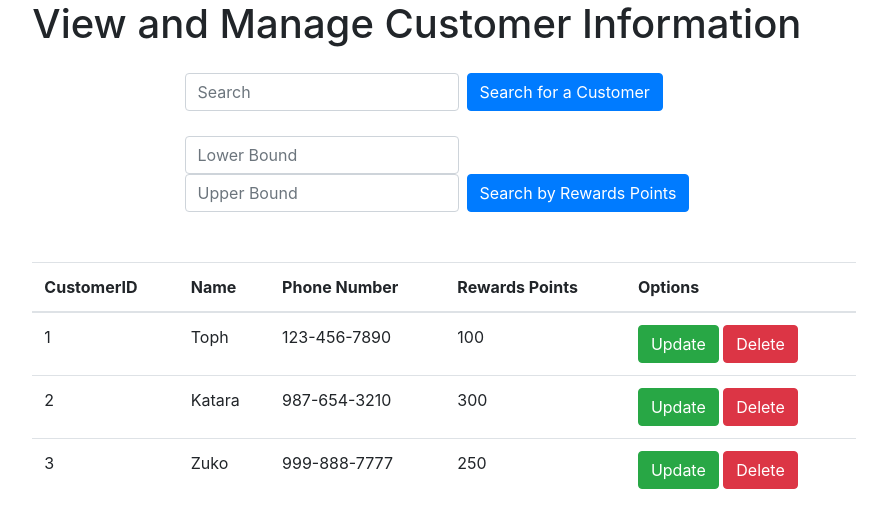
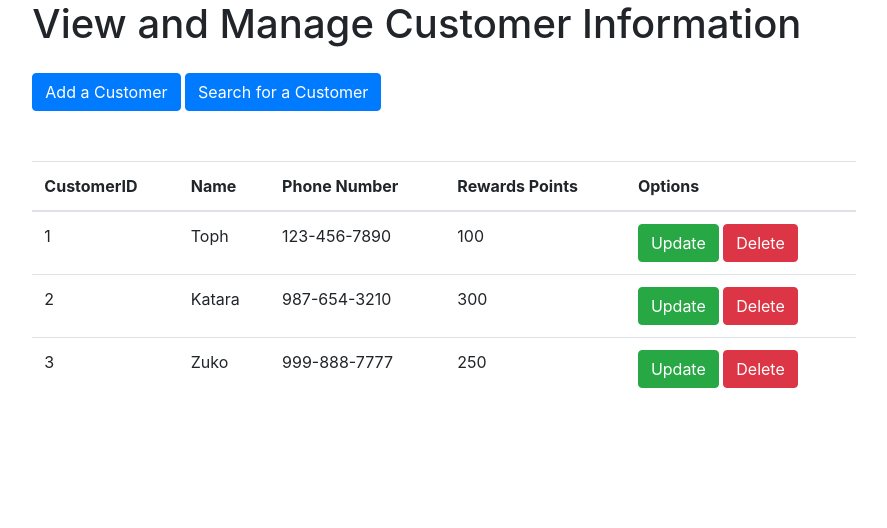
Before and after one commit to laolmstead/freshValueGroceriesDB, a Flask app: page /customers in a window 1280 px wide. Shown: the part 126-654 px from the top of the page, without its empty margins (196-1083 px from the left). Run offline with Flask 2, Linux system fonts and the light colour scheme; data comes from the database, SQL or seed files in the repository; data that the repository does not hold is empty; some libraries are stand-ins or nearby versions.

Commit message:
reorganized customers page to include modal for adding a customer (project guidelines say an INSERT is required for every entity)

```diff
--- a/app_package/static/js/base.js
+++ b/app_package/static/js/base.js
@@ -54,3 +54,11 @@ if (document.getElementById('shifts-page')) {
 else {
     remove('../static/js/shifts.js');
 }
+
+// if customers page, load the customers.js script
+if (document.getElementById('customers-page')) {
+    include('../static/js/customers.js');
+}
+else {
+    remove('../static/js/customers.js');
+}
--- /dev/null
+++ b/app_package/static/js/customers.js
@@ -0,0 +1,11 @@
+function displaySearch(){
+    var show = document.getElementById('searchForm');
+    if (show.style.display === 'block') {
+        show.style.display = 'none';
+    }
+    else {
+        show.style.display = 'block';
+    }
+}
+
+document.getElementById('search').addEventListener("click", displaySearch);
--- a/app_package/templates/customers.html
+++ b/app_package/templates/customers.html
@@ -5,22 +5,34 @@
 <!-- This block is named 'content'-->
 {% block content %}
 
-<div class="col-md-8 mx-auto">
+<div class="col-md-8 mx-auto" id="customers-page">
     <h1> View and Manage Customer Information </h1>
 
+    <div class="manage-buttons">
+        <div>
+            <button type="button" class="btn btn-primary" data-toggle="modal" data-target="#AddModal">
+                Add a Customer
+            </button>
+            <button type="button" class="btn btn-primary" id="search">
+                Search for a Customer
+            </button>
+        </div>
+    </div>
+
+    <div id="searchForm" style="display: none">
         <div class="col-md-8 mx-auto search-bar">
             <form class="form-inline">
                 <input class="form-control mr-sm-2" type="text" placeholder="Search">
                 <button class="btn btn-primary" type="submit"> Search for a Customer </button>
             </form>
         </div>
-
         <div class="col-md-8 mx-auto search-bar">
             <form class="form-inline">
                 <input class="form-control mr-sm-2" type="number" placeholder="Lower Bound">
                 <input class="form-control mr-sm-2" type="number" placeholder="Upper Bound">
                 <button class="btn btn-primary" type="submit"> Search by Rewards Points </button>
             </form>
+        </div>
     </div>
 
     <div class="customers-table">
@@ -50,4 +62,35 @@
         </table>
     </div>
 </div>
+
+<!-- Add Customer Modal -->
+<div id="AddModal" class="modal" tabindex="-1" role="dialog">
+    <div class="modal-dialog" role="document">
+        <div class="modal-content">
+            <div class="modal-header">
+                <h5 class="modal-title"> Add a Customer </h5>
+                <button type="button" class="close" data-dismiss="modal" aria-label="Close">
+                <span aria-hidden="true">&times;</span>
+                </button>
+            </div>
+            <div class="modal-body">
+                <p> Enter New Customer Information </p>
+                <form class="add-employee">
+                    <div class="form-row add-form-row">
+                        <div class="col">
+                            <input type="number" class="form-control" placeholder="Name" id="add-name">
+                        </div>
+                        <div class="col">
+                            <input type="number" class="form-control" placeholder="Rewards Points" id="add-pts">
+                        </div>
+                    </div>
+                </form>
+            </div>
+            <div class="modal-footer">
+                <button type="button" class="btn btn-primary" data-dismiss="modal" id="insert-employee"> Save </button>
+                <button type="button" class="btn btn-danger" data-dismiss="modal" id="clear-inputs"> Cancel </button>
+            </div>
+        </div>
+    </div>
+</div>
 {% endblock %}
```
Lines whose indentation alone changed are shown as unchanged.
